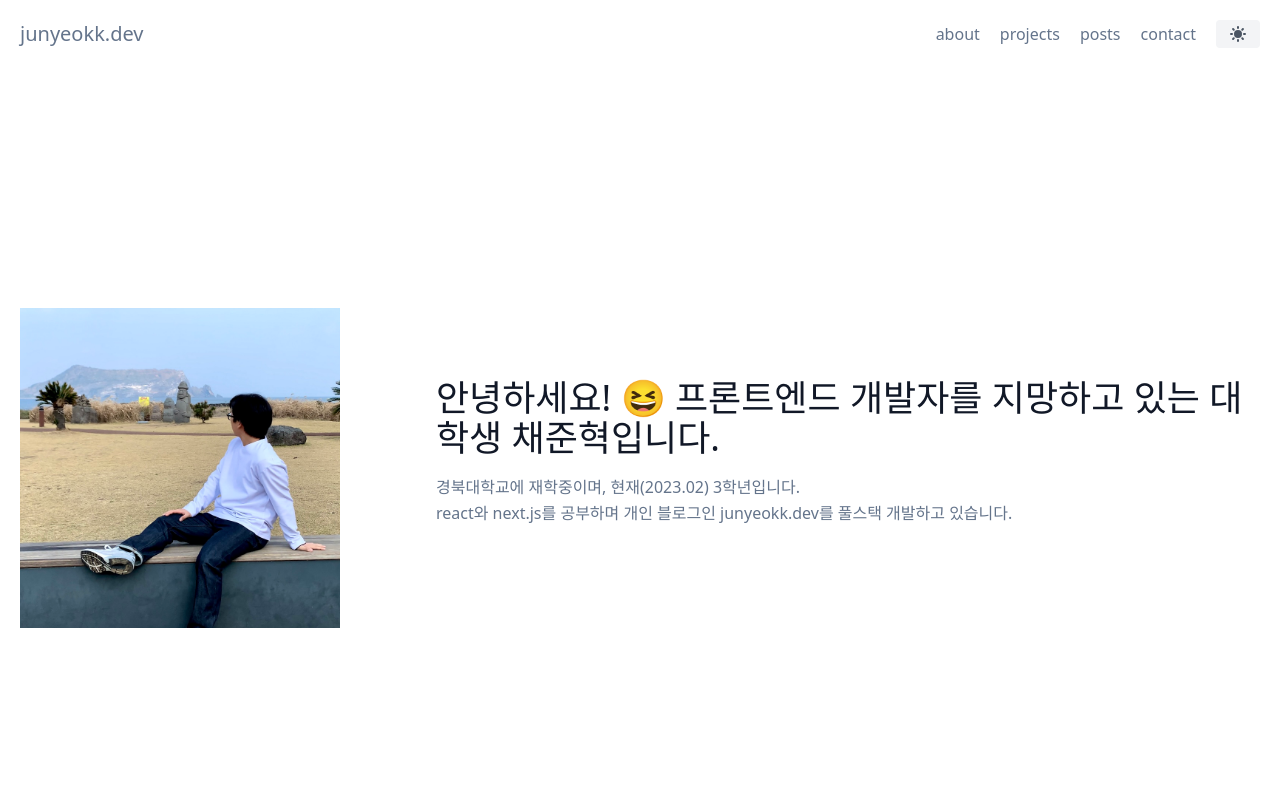
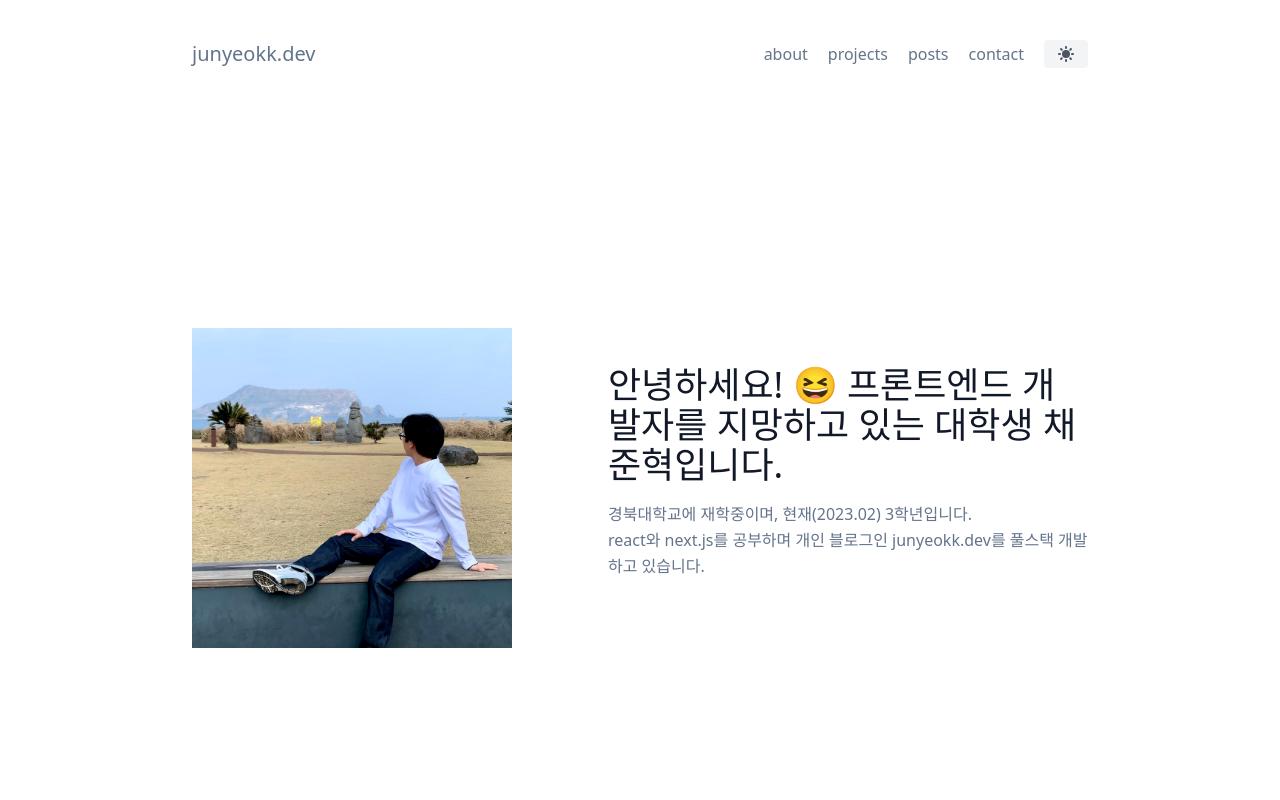
Before and after one commit to junyeokk/junyeokk.dev, a Next.js app: page / in a window 1280 px wide. Shown: the top 800 px of the page. Built offline with nearby package versions, Linux system fonts and the light colour scheme; no server answers.

Commit message:
feat: layout max-width

```diff
--- a/components/layout.js
+++ b/components/layout.js
@@ -4,9 +4,11 @@ import Footer from "./footer";
 export default function Layout({ children }) {
   return (
     <div className="bg-primary">
-      <Header></Header>
-      <div>{children}</div>
-      <Footer></Footer>
+      <div className="container">
+        <Header></Header>
+        <div>{children}</div>
+        <Footer></Footer>
+      </div>
     </div>
   );
 }
--- a/styles/globals.css
+++ b/styles/globals.css
@@ -6,11 +6,15 @@
     @apply bg-white dark:bg-slate-800
 }
 
+.container {
+    @apply max-w-4xl px-0 py-5 m-auto
+}
+
 .btn-project {
     @apply inline-flex text-white dark:text-white bg-indigo-500 border-0 py-2 px-6 focus:outline-none hover:bg-indigo-600 rounded text-lg
 }
 
-.project-card {
+/* .project-card {
     @apply flex flex-col rounded-xl w-full
             transition duration-300 transform border border-gray-300
             hover:scale-105
@@ -19,7 +23,7 @@
             dark:hover:shadow-gray-400/40
 
             hover:text-blue-600
-}
+} */
 
 .posts-card {
     @apply flex flex-col rounded-xl w-full
```
